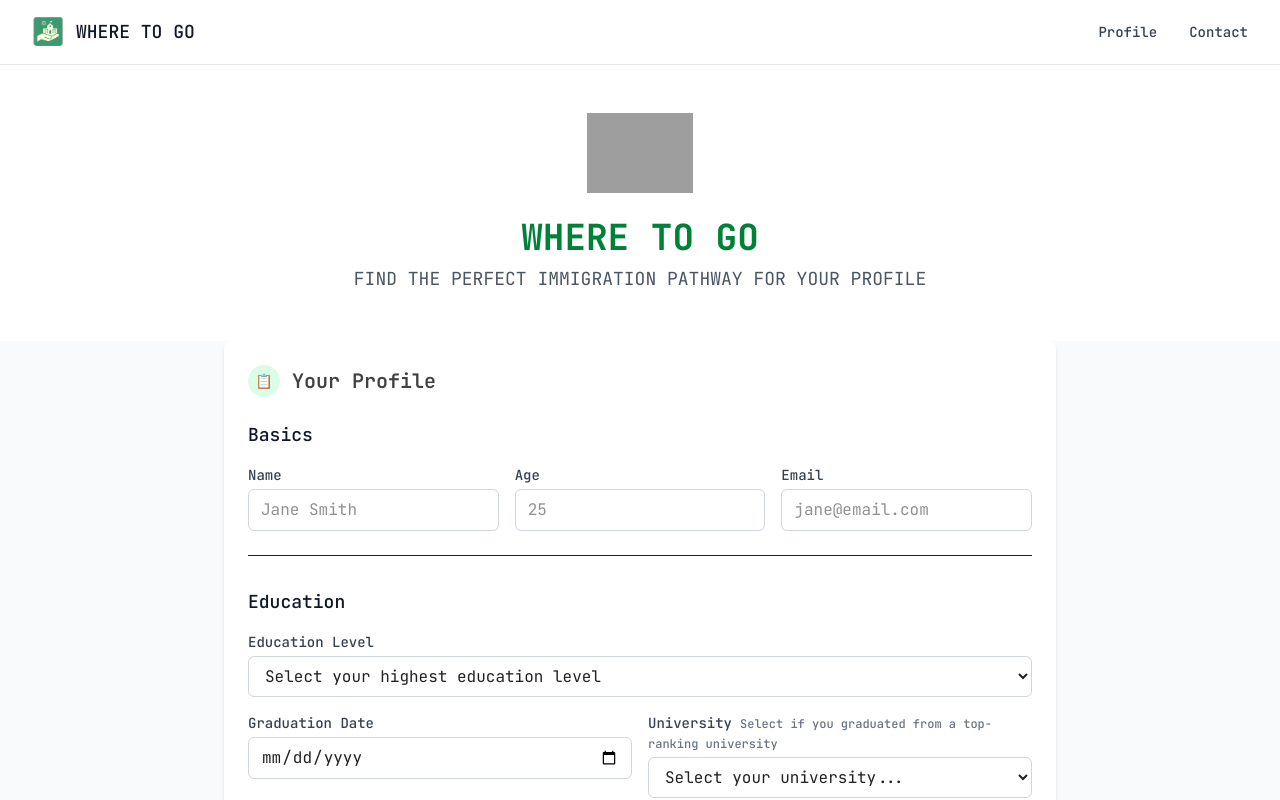
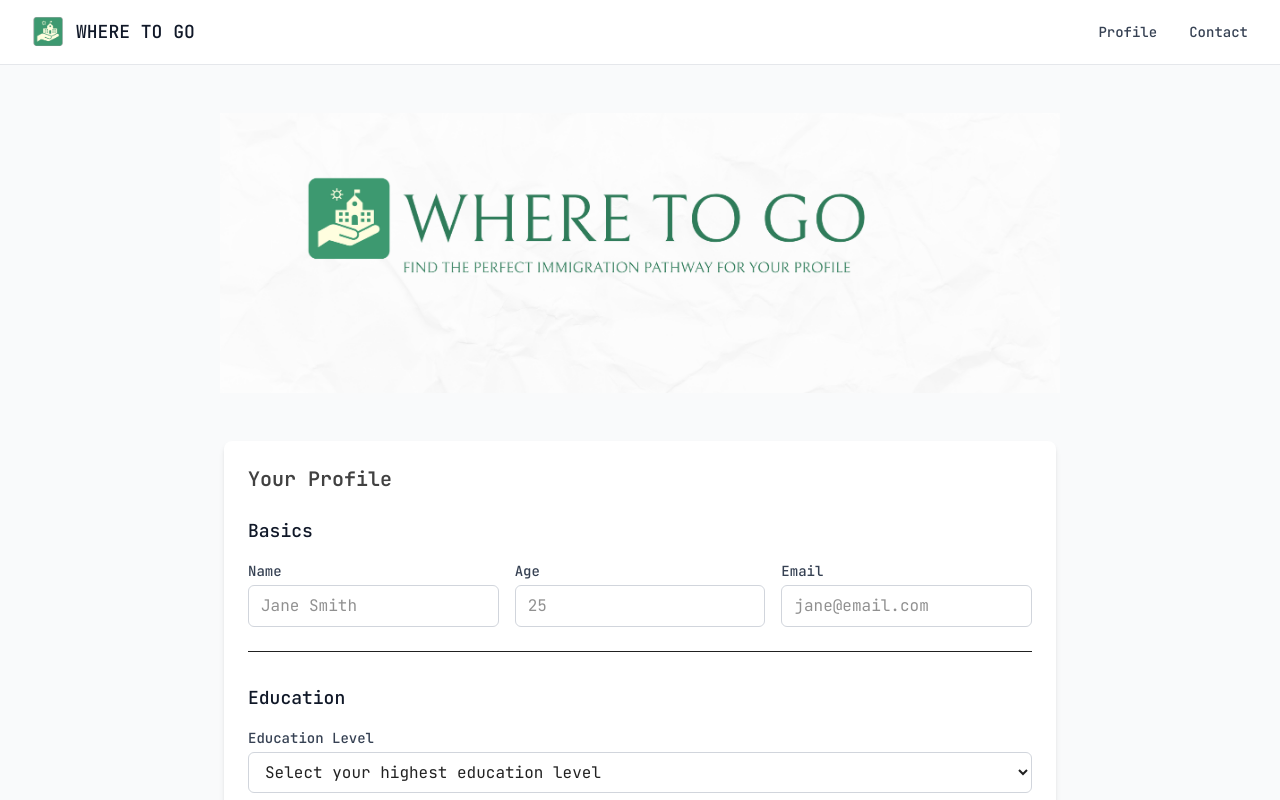
Before and after one commit to ConstanceDev/immigration_assistant, a React (Vite) app: page / in a window 1280 px wide. Shown: the top 800 px of the page. Built offline with nearby package versions, Linux system fonts and the light colour scheme; grey boxes are pictures that could not be loaded.

Commit message:
update webpage styles

```diff
--- a/src/App.jsx
+++ b/src/App.jsx
@@ -40,15 +40,9 @@ function App() {
       </header>
 
       {/* Hero Section */}
-      <div className="bg-white">
+      <div>
         <div className="max-w-7xl mx-auto px-4 sm:px-6 lg:px-8 py-12">
-          <div className="text-center">
-            <img src="/header-logo.svg" alt="WHERE TO GO" className="mx-auto h-20 mb-6" />
-            <h1 className="text-4xl font-bold text-green-700 mb-2">WHERE TO GO</h1>
-            <p className="text-lg text-gray-600 max-w-2xl mx-auto">
-              FIND THE PERFECT IMMIGRATION PATHWAY FOR YOUR PROFILE
-            </p>
-          </div>
+            <img src="/where-to-go-logo-paper.png" alt="Header" className="mx-auto h-70 px-4" />
         </div>
       </div>
 
--- a/src/components/ProfileForm.jsx
+++ b/src/components/ProfileForm.jsx
@@ -203,9 +203,6 @@ const ProfileForm = ({ onSubmit }) => {
   return (
     <div className="bg-white rounded-lg shadow-md p-6 mb-8">
       <h2 className="text-xl font-semibold mb-6 text-[#414141] flex items-center">
-        <span className="bg-green-100 text-green-700 rounded-full w-8 h-8 flex items-center justify-center mr-3 text-sm font-bold">
-          📋
-        </span>
         Your Profile
       </h2>
 
--- a/src/index.css
+++ b/src/index.css
@@ -72,8 +72,13 @@ body {
   color: #374151;
 }
 
+input, select, textarea {
+  color-scheme: light !important;
+}
+
 /* Form inputs and selects */
 .form-input, .form-select {
+  color-scheme: light;
   font-family: 'JetBrains Mono', monospace;
   font-weight: 400;
   font-size: 0.875rem;
```
Also changed, not shown: public/where-to-go-logo-paper.png (added).
